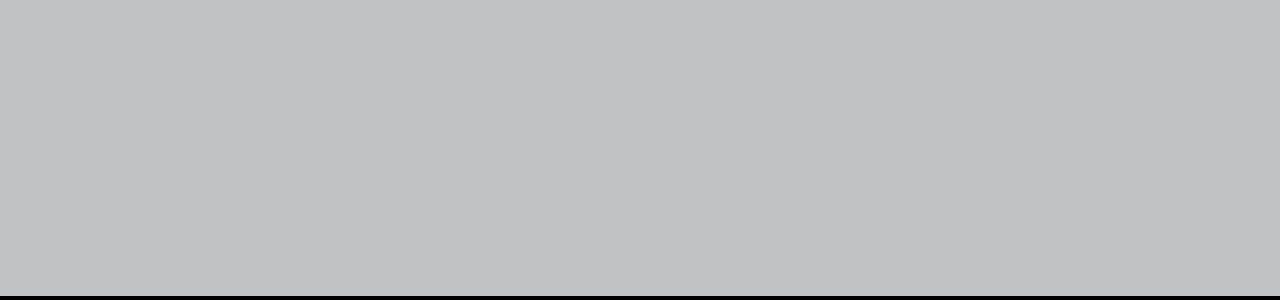
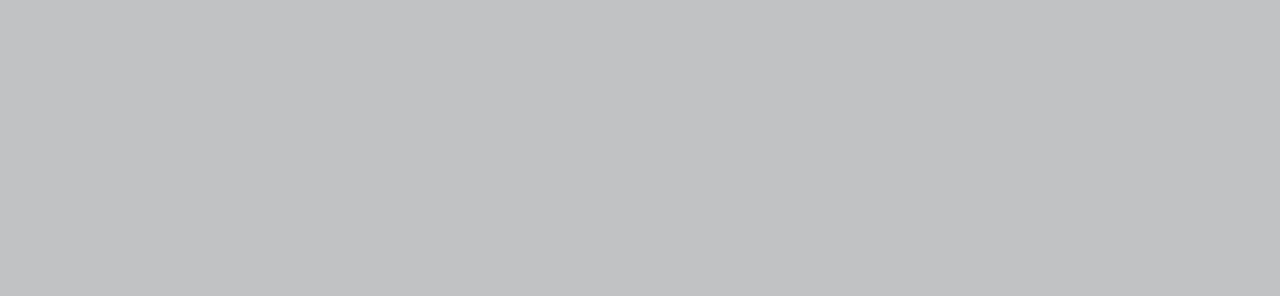
Before and after one commit to 3vilguy/TS-PixiJS, a plain HTML site: page html/index.html in a window 1280 px wide. Shown: the part 504-804 px from the top of the page. Drawn offline with Linux system fonts and the light colour scheme.

Commit message:
Fix some styling, so we don't see scroll bar.

```diff
--- a/html/index.html
+++ b/html/index.html
@@ -4,14 +4,7 @@
     <meta charset="utf-8"/>
     <title>Hello there</title>
     <script src='libs/pixi.min.js'></script>
-    <style>
-      html, body {
-        background: #000;
-        height: 100%;
-        width: 100%;
-        margin: 0;
-      }
-    </style>
+    <style>* {padding: 0; margin: 0}</style>
   </head>
   <body>
     <script src='../bin/main.js'></script>
--- a/src/main.ts
+++ b/src/main.ts
@@ -3,6 +3,7 @@ const HEIGHT : number = window.innerHeight;
 const BG_COLOR = 0xc1c2c4;
 
 const renderer = PIXI.autoDetectRenderer(WIDTH, HEIGHT, { backgroundColor: BG_COLOR });
+renderer.view.style.display = "block";
 document.body.appendChild(renderer.view);
 
 const stage = new PIXI.Container();
```
